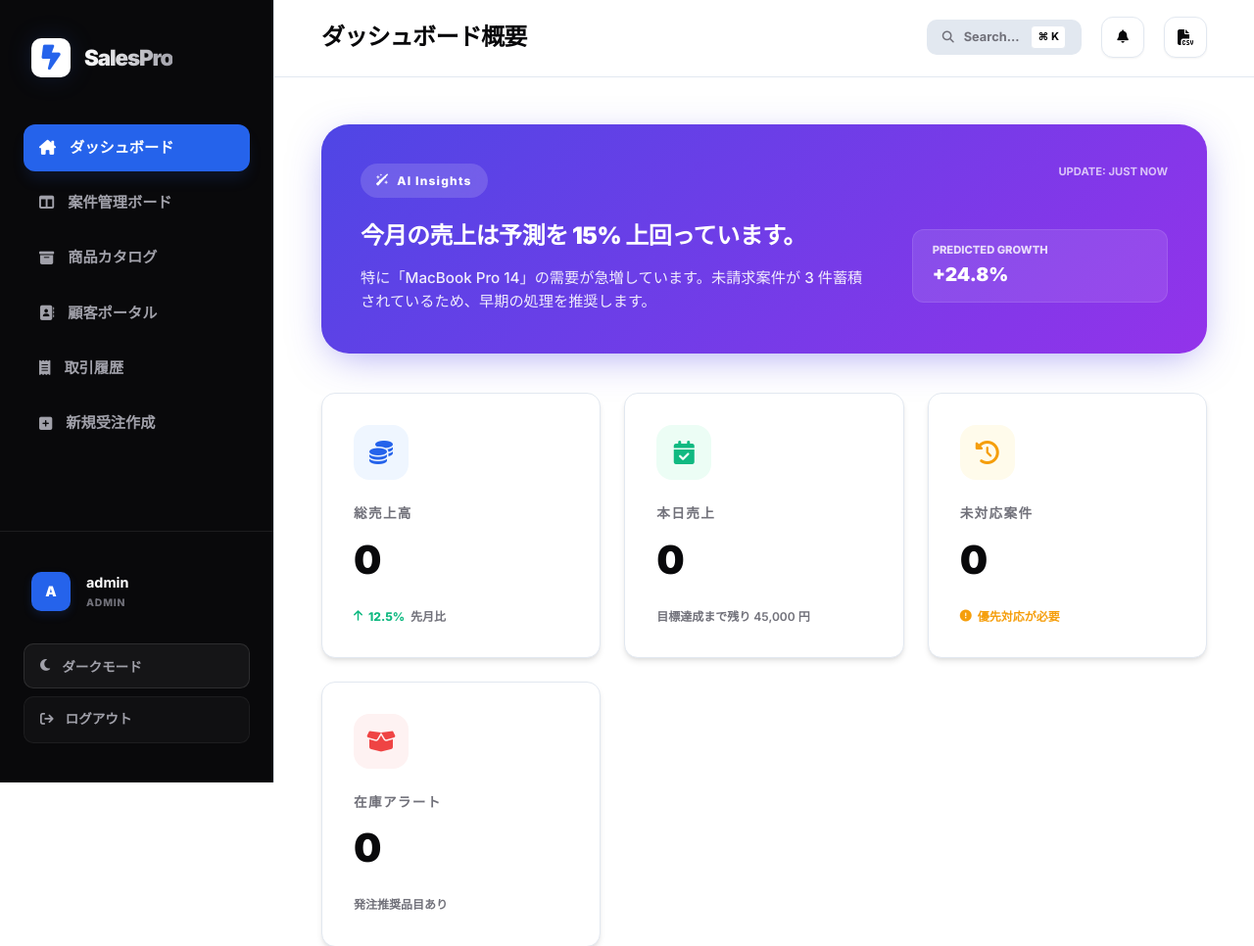
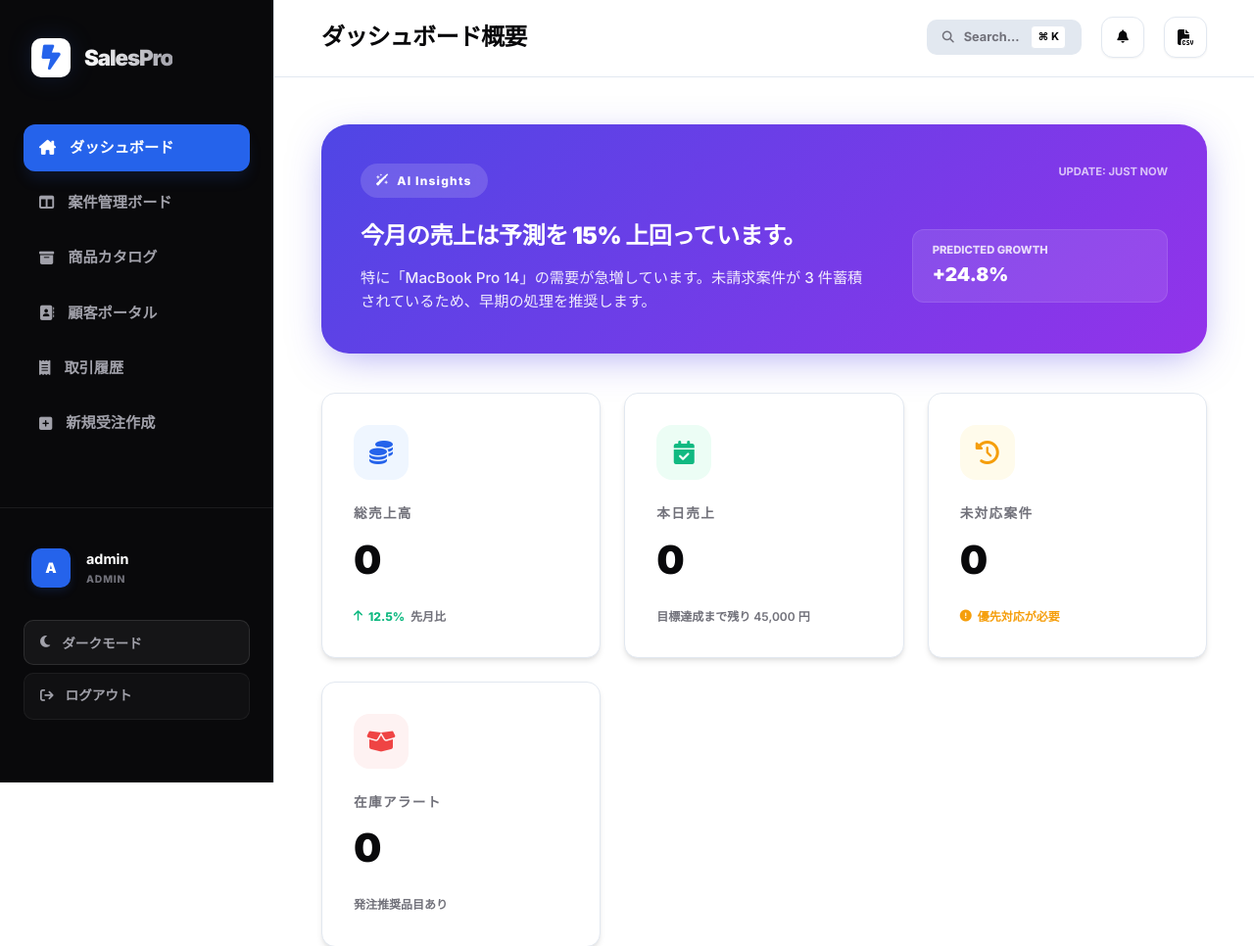
Before and after one commit to yoshida-msy/sales-management, a Flask app: page / in a window 1280 px wide. Shown: the part 51-1017 px from the top of the page at 98% size. Run offline with Flask 3, Linux system fonts and the light colour scheme; a user stored in the database is signed in.

Commit message:
Add extra breathing room below logout button in sidebar

```diff
--- a/static/css/style.css
+++ b/static/css/style.css
@@ -106,7 +106,7 @@ body {
 }
 
 .sidebar-footer {
-    padding: var(--space-8) var(--space-6) var(--space-10);
+    padding: var(--space-8) var(--space-6) var(--space-16);
     border-top: 1px solid rgba(255,255,255,0.08);
     display: flex;
     flex-direction: column;
```
